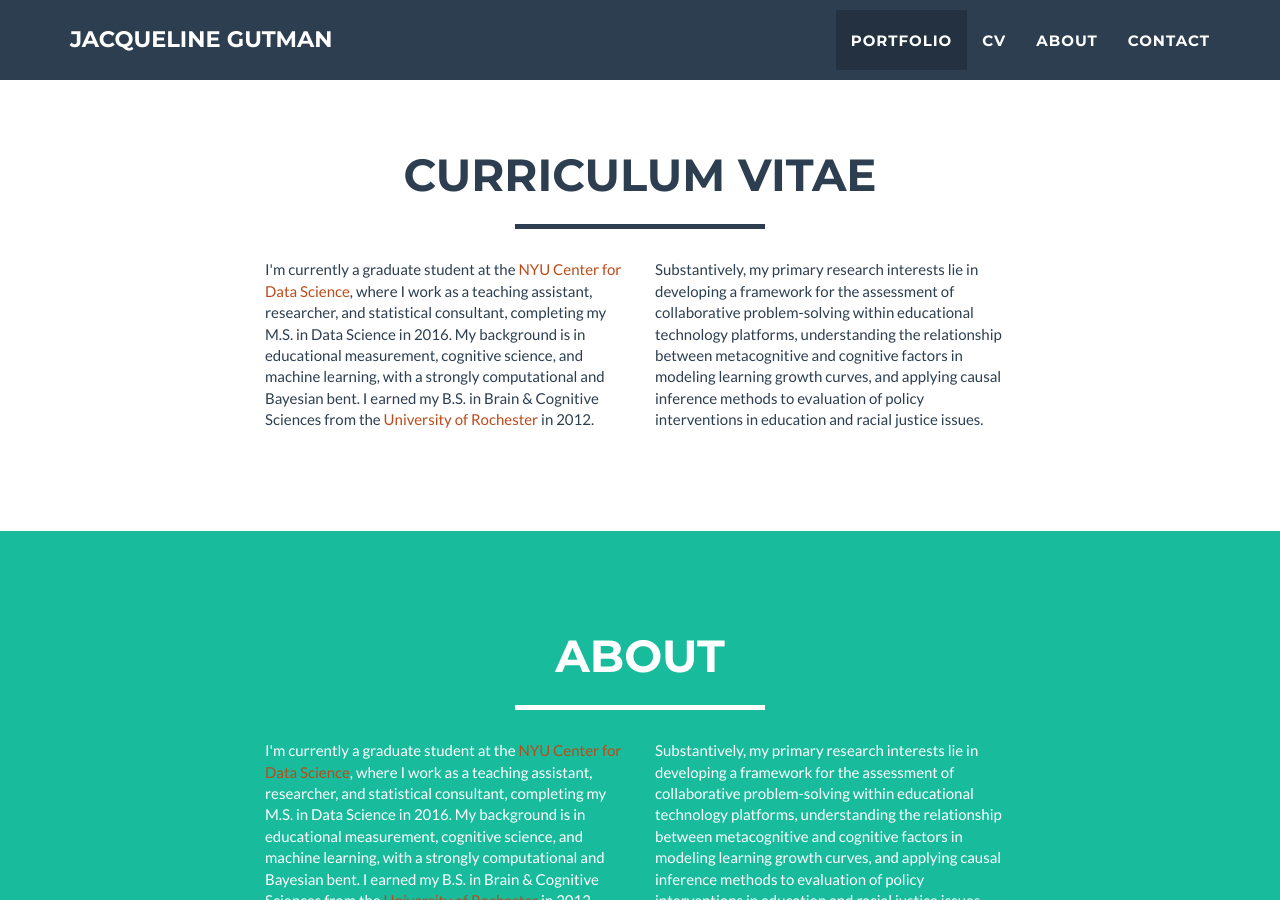
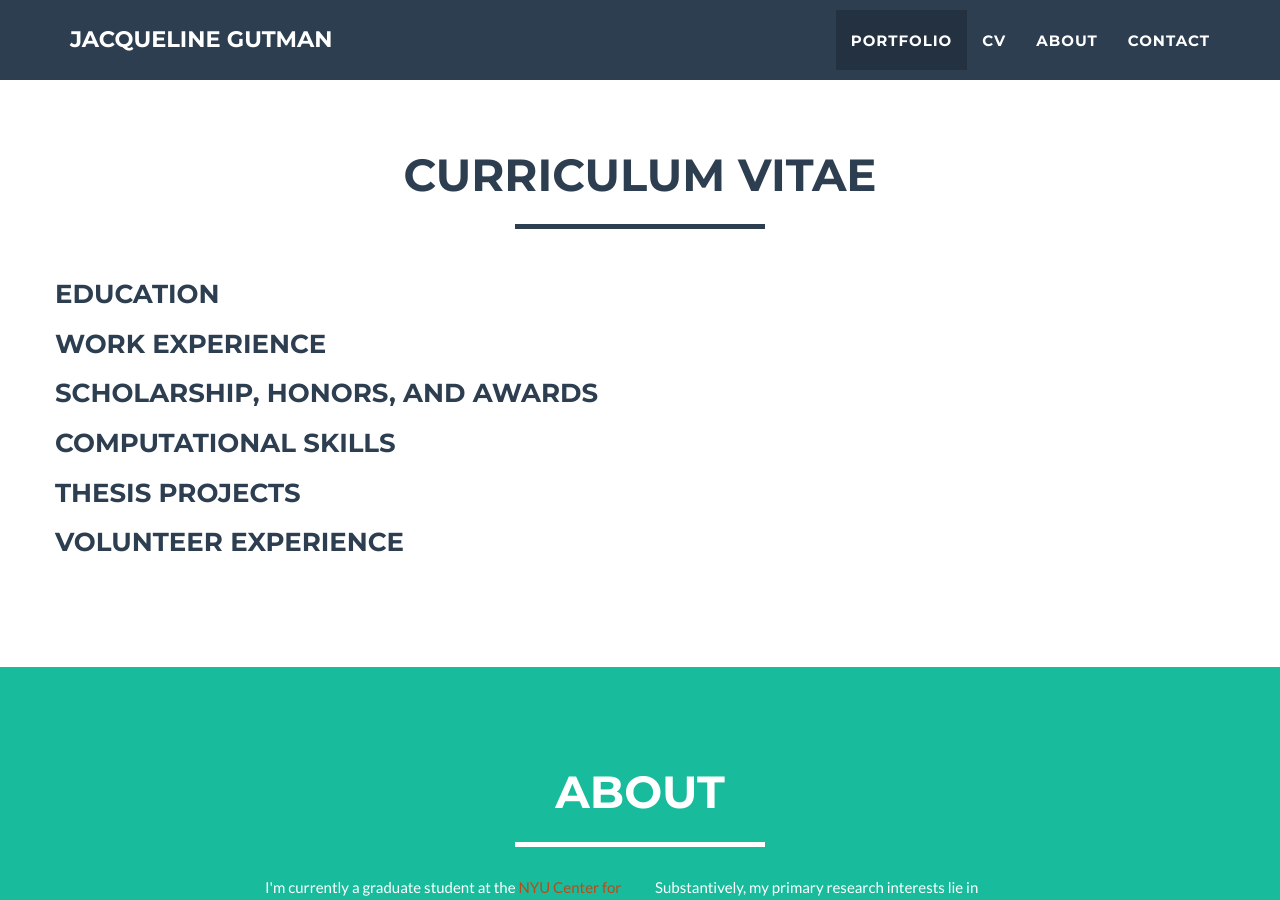
Before and after one commit to jgutman/jgutman.github.io, a Jekyll site: the page built from index.html, in a window 1280 px wide and 900 px high, scrolled down 1606 px. Built offline with Jekyll 4.4.1, drawn with Linux system fonts in a browser that asks for light colours.

Commit message:
update cv file

```diff
--- a/_includes/cv.html
+++ b/_includes/cv.html
@@ -8,14 +8,12 @@
                </div>
            </div>
            <div class="row">
-               <div class="col-lg-4 col-lg-offset-2">
-                   <p.small>I'm currently a graduate student at the <a href="http://cds.nyu.edu">NYU Center for Data Science</a>, where I work as a teaching assistant, researcher, and statistical consultant, completing my M.S. in Data Science in 2016. </p.small>
-
-                     <p.small>My background is in educational measurement, cognitive science, and machine learning, with a strongly computational and Bayesian bent. I earned my B.S. in Brain &amp; Cognitive Sciences from the <a href="http://www.bcs.rochester.edu">University of Rochester</a> in 2012.</p.small>
-               </div>
-               <div class="col-lg-4">
-                   <p.small>Substantively, my primary research interests lie in developing a framework for the assessment of collaborative problem-solving within educational technology platforms, understanding the relationship between metacognitive and cognitive factors in modeling learning growth curves, and applying causal inference methods to evaluation of policy interventions in education and racial justice issues.</p.small>
-               </div>
+               <h3> Education </h3>
+               <h3> Work Experience </h3>
+               <h3> Scholarship, Honors, and Awards </h3>
+               <h3> Computational Skills </h3>
+               <h3> Thesis Projects </h3>
+               <h3> Volunteer Experience </h3>
            </div>
        </div>
    </section>
```
Also changed, not shown: 8 other files.
